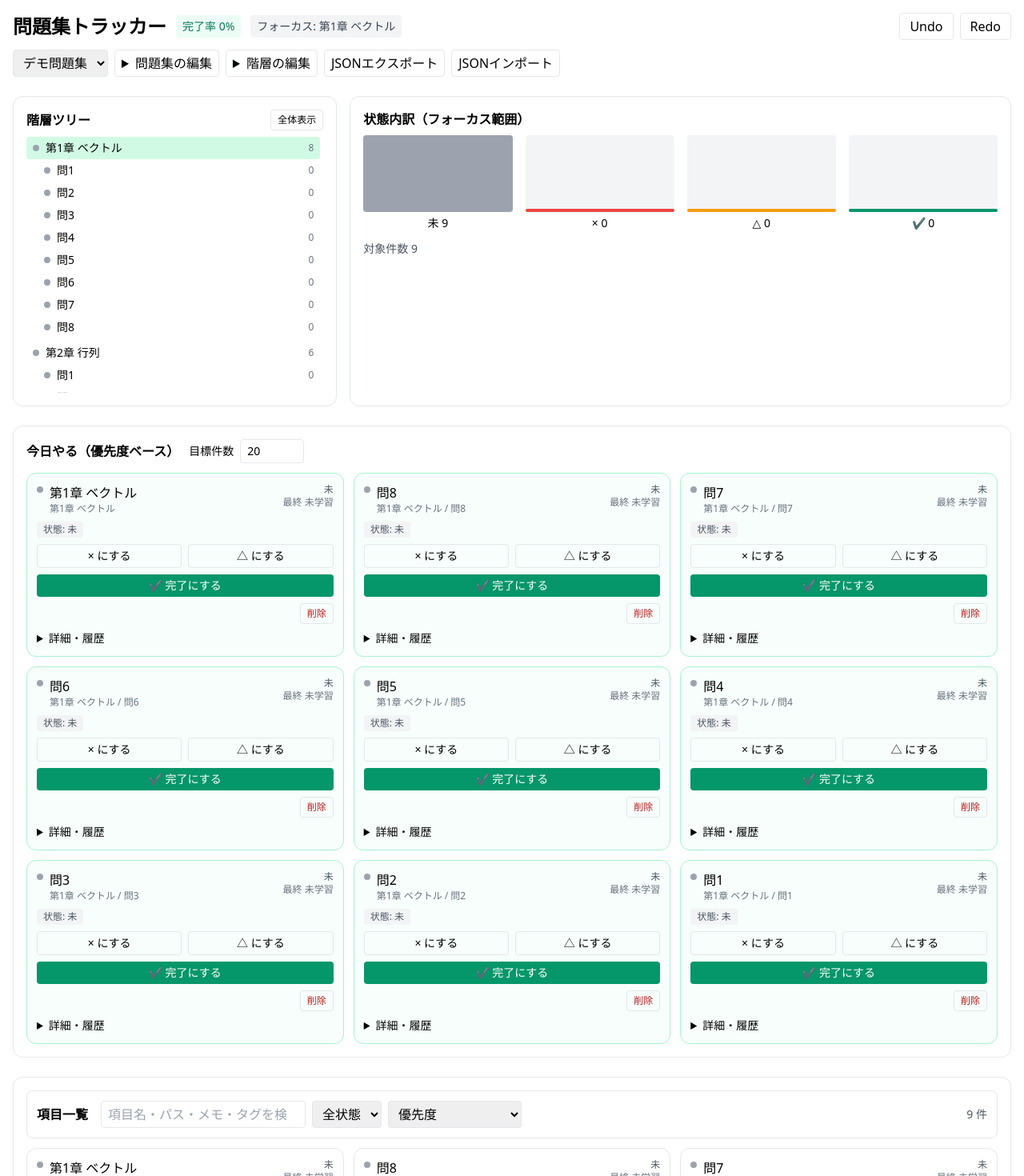
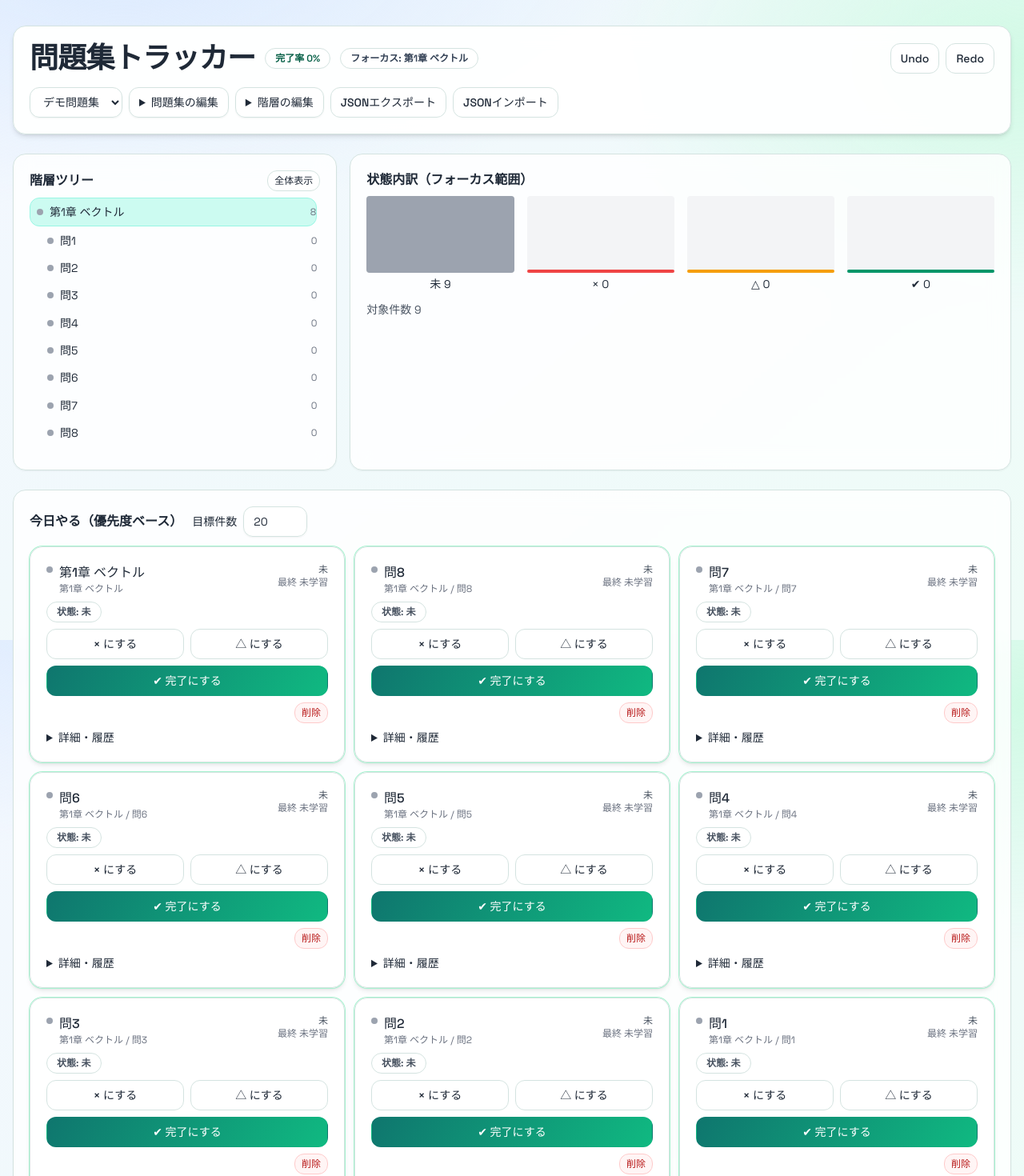
Before and after one commit to UG658/ps-tracker, a React (Vite) app: page / in a window 1280 px wide. Shown: the top 1470 px of the page at 80% size. Built offline with nearby package versions, Linux system fonts and the light colour scheme.

Commit message:
feat: refresh UI with refined visual system

```diff
--- a/src/ProblemSetApp.jsx
+++ b/src/ProblemSetApp.jsx
@@ -581,55 +581,55 @@ export default function ProblemSetApp() {
   const activeNodeTitle = activeNodeId ? active.nodes[activeNodeId]?.title ?? "" : "全体";
 
   return (
-    <div className="p-4 max-w-7xl mx-auto space-y-6">
-      <header className="space-y-3">
+    <div className="app-shell">
+      <header className="panel-strong space-y-4">
         <div className="flex flex-wrap items-center gap-3">
-          <h1 className="text-2xl font-bold">問題集トラッカー</h1>
-          <span className="px-2 py-1 rounded bg-emerald-50 text-emerald-700 text-sm">完了率 {progressRatio}%</span>
-          <span className="px-2 py-1 rounded bg-gray-100 text-gray-700 text-sm">フォーカス: {activeNodeTitle || "全体"}</span>
+          <h1 className="title-accent">問題集トラッカー</h1>
+          <span className="chip text-emerald-800">完了率 {progressRatio}%</span>
+          <span className="chip text-slate-700">フォーカス: {activeNodeTitle || "全体"}</span>
           <div className="ml-auto flex gap-2">
-            <button className="px-3 py-1 border rounded" onClick={undo}>Undo</button>
-            <button className="px-3 py-1 border rounded" onClick={redo}>Redo</button>
+            <button className="btn" onClick={undo}>Undo</button>
+            <button className="btn" onClick={redo}>Redo</button>
           </div>
         </div>
 
         <div className="flex flex-wrap items-center gap-2">
-          <select className="border rounded px-2 py-1" value={activeSetId} onChange={(e) => setActiveSetId(e.target.value)}>
+          <select className="control" value={activeSetId} onChange={(e) => setActiveSetId(e.target.value)}>
             {sets.map((s) => (
               <option key={s.id} value={s.id}>{s.name}</option>
             ))}
           </select>
 
-          <details className="border rounded px-2 py-1">
+          <details className="control">
             <summary className="cursor-pointer select-none">問題集の編集</summary>
             <div className="mt-2 flex flex-wrap gap-2">
-              <button className="px-2 py-1 border rounded" onClick={addSet}>問題集を追加</button>
-              <button className="px-2 py-1 border rounded" onClick={renameSet}>名前を変更</button>
-              <button className="px-2 py-1 border rounded text-red-700" onClick={deleteSet}>問題集を削除</button>
+              <button className="btn" onClick={addSet}>問題集を追加</button>
+              <button className="btn" onClick={renameSet}>名前を変更</button>
+              <button className="btn btn-danger" onClick={deleteSet}>問題集を削除</button>
             </div>
           </details>
 
-          <details className="border rounded px-2 py-1">
+          <details className="control">
             <summary className="cursor-pointer select-none">階層の編集</summary>
             <div className="mt-2 flex flex-wrap gap-2">
-              <button className="px-2 py-1 border rounded" onClick={addTopLevelNode}>最上位を追加</button>
-              <button className="px-2 py-1 border rounded" onClick={addChildNode}>子項目を追加</button>
-              <button className="px-2 py-1 border rounded" onClick={renameNode} disabled={!activeNodeId}>項目名を変更</button>
-              <button className="px-2 py-1 border rounded text-red-700" onClick={deleteNode} disabled={!activeNodeId}>項目を削除</button>
+              <button className="btn" onClick={addTopLevelNode}>最上位を追加</button>
+              <button className="btn" onClick={addChildNode}>子項目を追加</button>
+              <button className="btn" onClick={renameNode} disabled={!activeNodeId}>項目名を変更</button>
+              <button className="btn btn-danger" onClick={deleteNode} disabled={!activeNodeId}>項目を削除</button>
             </div>
           </details>
 
-          <button className="px-2 py-1 border rounded" onClick={exportSets}>JSONエクスポート</button>
-          <button className="px-2 py-1 border rounded" onClick={triggerImport}>JSONインポート</button>
+          <button className="btn" onClick={exportSets}>JSONエクスポート</button>
+          <button className="btn" onClick={triggerImport}>JSONインポート</button>
           <input ref={importInputRef} type="file" accept="application/json,.json" className="hidden" onChange={handleImport} />
         </div>
       </header>
 
       <section className="grid md:grid-cols-3 gap-4">
-        <div className="p-4 rounded-xl border md:col-span-1">
+        <div className="panel md:col-span-1">
           <div className="flex items-center justify-between mb-2">
             <h2 className="font-semibold">階層ツリー</h2>
-            <button className="text-xs px-2 py-1 border rounded" onClick={() => setActiveNodeId("")}>全体表示</button>
+            <button className="btn text-xs px-2 py-1" onClick={() => setActiveNodeId("")}>全体表示</button>
           </div>
           {active.rootIds.length === 0 ? (
             <div className="text-sm text-gray-500">項目がありません。</div>
@@ -649,7 +649,7 @@ export default function ProblemSetApp() {
           )}
         </div>
 
-        <div className="p-4 rounded-xl border md:col-span-2">
+        <div className="panel md:col-span-2">
           <h2 className="font-semibold mb-2">状態内訳（フォーカス範囲）</h2>
           <div className="flex gap-4 items-end">
             {(["n", "x", "d", "c"]).map((k) => (
@@ -668,13 +668,13 @@ export default function ProblemSetApp() {
         </div>
       </section>
 
-      <section className="p-4 rounded-xl border">
+      <section className="panel">
         <div className="flex items-center gap-3 mb-3">
           <h2 className="font-semibold">今日やる（優先度ベース）</h2>
           <label className="text-sm">目標件数
             <input
               type="number"
-              className="ml-2 border rounded px-2 py-1 w-20"
+              className="control ml-2 w-20"
               value={dailyTarget}
               onChange={(e) => setDailyTarget(Math.max(0, parseInt(e.target.value || "0", 10)))}
             />
@@ -705,8 +705,8 @@ export default function ProblemSetApp() {
         )}
       </section>
 
-      <section className="p-4 rounded-xl border space-y-3">
-        <div className="sticky top-2 z-10 bg-white/95 backdrop-blur border rounded-lg p-3">
+      <section className="panel space-y-3">
+        <div className="toolbar-sticky">
           <div className="flex flex-wrap gap-2 items-center">
             <h2 className="font-semibold mr-2">項目一覧</h2>
             <input
@@ -714,16 +714,16 @@ export default function ProblemSetApp() {
               value={searchQuery}
               onChange={(e) => setSearchQuery(e.target.value)}
               placeholder="項目名・パス・メモ・タグを検索"
-              className="border rounded px-2 py-1 min-w-64"
+              className="control min-w-64"
             />
-            <select className="border rounded px-2 py-1" value={filterStatus} onChange={(e) => setFilterStatus(e.target.value)}>
+            <select className="control" value={filterStatus} onChange={(e) => setFilterStatus(e.target.value)}>
               <option value="all">全状態</option>
               <option value="n">未</option>
               <option value="x">×</option>
               <option value="d">△</option>
               <option value="c">✔</option>
             </select>
-            <select className="border rounded px-2 py-1" value={sortKey} onChange={(e) => setSortKey(e.target.value)}>
+            <select className="control" value={sortKey} onChange={(e) => setSortKey(e.target.value)}>
               <option value="priority">優先度</option>
               <option value="lastSeen">最終学習が古い順</option>
               <option value="wrongs">×が多い順</option>
@@ -769,7 +769,7 @@ function TreeItem({ set, nodeId, depth, activeNodeId, onSelect }) {
   return (
     <div>
       <button
-        className={`w-full text-left px-2 py-1 rounded text-sm flex items-center gap-2 ${activeNodeId === nodeId ? "bg-emerald-100" : "hover:bg-gray-100"}`}
+        className={`tree-row ${activeNodeId === nodeId ? "tree-row-active" : ""}`}
         style={{ paddingLeft: `${depth * 14 + 8}px` }}
         onClick={() => onSelect(nodeId)}
       >
@@ -812,7 +812,7 @@ function NodeCard({ node, path, onAdvance, onComplete, onDelete, onSaveNotes, on
   }
 
   return (
-    <div className={`border rounded-xl p-3 space-y-2 ${featured ? "bg-emerald-50/40 border-emerald-200" : ""}`}>
+    <div className={`panel space-y-2 ${featured ? "ring-1 ring-emerald-200 shadow-md" : ""}`}>
       <div className="flex items-start gap-2">
         <div className={`w-2 h-2 mt-1 rounded-full ${
           node.status === "c" ? "bg-emerald-600" : node.status === "d" ? "bg-amber-500" : node.status === "x" ? "bg-red-500" : "bg-gray-400"
@@ -830,31 +830,31 @@ function NodeCard({ node, path, onAdvance, onComplete, onDelete, onSaveNotes, on
       </div>
 
       <div className="flex flex-wrap items-center gap-2 text-xs">
-        <span className={`px-2 py-0.5 rounded bg-gray-100 ${statusText[node.status]}`}>状態: {statusLabel[node.status]}</span>
-        {typeof attemptsToCheck === "number" && <span className="px-2 py-0.5 rounded bg-gray-100 text-gray-700">完了まで: {attemptsToCheck}回</span>}
+        <span className={`chip ${statusText[node.status]}`}>状態: {statusLabel[node.status]}</span>
+        {typeof attemptsToCheck === "number" && <span className="chip text-gray-700">完了まで: {attemptsToCheck}回</span>}
       </div>
 
       <div className="grid grid-cols-2 gap-2">
-        <button className="px-2 py-1 text-sm border rounded" onClick={() => onAdvance(node.id, "x")}>× にする</button>
-        <button className="px-2 py-1 text-sm border rounded" onClick={() => onAdvance(node.id, "d")}>△ にする</button>
-        <button className="col-span-2 px-2 py-1 text-sm rounded bg-emerald-600 text-white hover:bg-emerald-700" onClick={() => onComplete(node.id)}>✔ 完了にする</button>
+        <button className="btn" onClick={() => onAdvance(node.id, "x")}>× にする</button>
+        <button className="btn" onClick={() => onAdvance(node.id, "d")}>△ にする</button>
+        <button className="btn btn-primary col-span-2" onClick={() => onComplete(node.id)}>✔ 完了にする</button>
       </div>
 
       <div className="flex justify-end">
-        <button className="px-2 py-1 text-xs border rounded text-red-700" onClick={() => onDelete(node.id)}>削除</button>
+        <button className="btn btn-danger text-xs px-2 py-1" onClick={() => onDelete(node.id)}>削除</button>
       </div>
 
       <details className="text-sm">
         <summary className="cursor-pointer select-none">詳細・履歴</summary>
         <div className="mt-2 space-y-2">
           <div>
-            <button className="px-2 py-1 text-xs border rounded" onClick={() => setNotesOpen(!notesOpen)}>
+            <button className="btn text-xs px-2 py-1" onClick={() => setNotesOpen(!notesOpen)}>
               {notesOpen ? "メモを閉じる" : "メモを開く"}
             </button>
             {notesOpen && (
               <div className="mt-2 space-y-2">
                 <textarea
-                  className="w-full h-24 border rounded p-2"
+                  className="control w-full h-24 p-2"
                   value={notes}
                   onChange={(e) => {
                     setNotes(e.target.value);
@@ -866,7 +866,7 @@ function NodeCard({ node, path, onAdvance, onComplete, onDelete, onSaveNotes, on
                   placeholder="メモ・ヒント・参照リンクなど"
                 />
                 <div className="flex justify-end">
-                  <button className="px-2 py-1 text-xs border rounded" onClick={handleSaveNotes} disabled={!dirty}>メモ保存</button>
+                  <button className="btn text-xs px-2 py-1" onClick={handleSaveNotes} disabled={!dirty}>メモ保存</button>
                 </div>
               </div>
             )}
--- a/src/index.css
+++ b/src/index.css
@@ -1,3 +1,114 @@
+@import url("https://fonts.googleapis.com/css2?family=Space+Grotesk:wght@400;500;600;700&family=Noto+Sans+JP:wght@400;500;700&display=swap");
+
 @tailwind base;
 @tailwind components;
 @tailwind utilities;
+
+@layer base {
+  :root {
+    --bg-a: #f3f7ff;
+    --bg-b: #eefcf7;
+    --ink: #1f2937;
+    --muted: #6b7280;
+    --border: #d4e3e0;
+    --panel: rgba(255, 255, 255, 0.82);
+    --panel-strong: rgba(255, 255, 255, 0.95);
+    --accent: #0f766e;
+    --accent-soft: #ccfbf1;
+  }
+
+  html,
+  body,
+  #root {
+    min-height: 100%;
+  }
+
+  body {
+    margin: 0;
+    color: var(--ink);
+    font-family: "Space Grotesk", "Noto Sans JP", sans-serif;
+    background:
+      radial-gradient(1100px 500px at 12% -8%, #dbeafe 0%, transparent 65%),
+      radial-gradient(900px 520px at 100% 10%, #d1fae5 0%, transparent 60%),
+      linear-gradient(140deg, var(--bg-a), var(--bg-b));
+    background-attachment: fixed;
+  }
+}
+
+@layer components {
+  .app-shell {
+    @apply max-w-7xl mx-auto px-4 py-5 md:py-8 space-y-6;
+  }
+
+  .panel {
+    background: var(--panel);
+    border: 1px solid var(--border);
+    @apply rounded-2xl p-4 md:p-5 shadow-sm backdrop-blur-md;
+  }
+
+  .panel-strong {
+    background: var(--panel-strong);
+    border: 1px solid var(--border);
+    @apply rounded-2xl p-4 md:p-5 shadow-md backdrop-blur-md;
+  }
+
+  .title-accent {
+    @apply text-3xl md:text-4xl font-bold tracking-tight;
+    letter-spacing: -0.02em;
+  }
+
+  .chip {
+    @apply inline-flex items-center rounded-full px-3 py-1 text-xs font-semibold;
+    border: 1px solid var(--border);
+    background: rgba(255, 255, 255, 0.7);
+  }
+
+  .control {
+    @apply border rounded-xl px-3 py-2 text-sm bg-white/90 shadow-sm transition focus:outline-none focus:ring-2 focus:ring-teal-500/40;
+    border-color: var(--border);
+  }
+
+  .btn {
+    @apply rounded-xl px-3 py-2 text-sm font-medium transition active:scale-[0.99] disabled:opacity-45 disabled:cursor-not-allowed;
+    border: 1px solid var(--border);
+    background: rgba(255, 255, 255, 0.92);
+  }
+
+  .btn:hover {
+    @apply shadow-sm -translate-y-[1px];
+  }
+
+  .btn-primary {
+    @apply text-white border-transparent;
+    background: linear-gradient(120deg, #0f766e, #10b981);
+  }
+
+  .btn-danger {
+    @apply text-red-700;
+    background: #fff5f5;
+    border-color: #fecaca;
+  }
+
+  .tree-row {
+    @apply w-full text-left rounded-xl text-sm flex items-center gap-2 transition;
+    padding-block: 0.45rem;
+  }
+
+  .tree-row:hover {
+    background: rgba(15, 118, 110, 0.08);
+  }
+
+  .tree-row-active {
+    background: var(--accent-soft);
+    border: 1px solid #99f6e4;
+  }
+
+  .toolbar-sticky {
+    position: sticky;
+    top: 10px;
+    z-index: 10;
+    background: var(--panel-strong);
+    border: 1px solid var(--border);
+    @apply rounded-xl p-3 shadow-sm backdrop-blur-md;
+  }
+}
```
